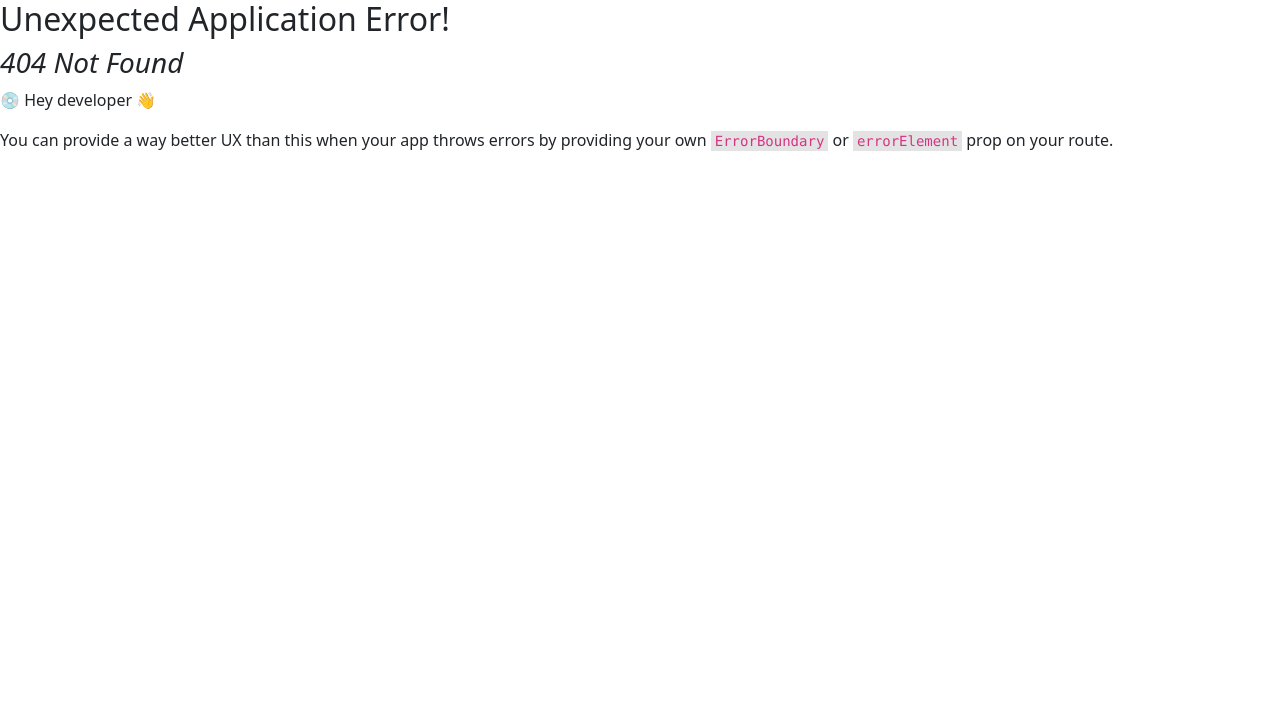
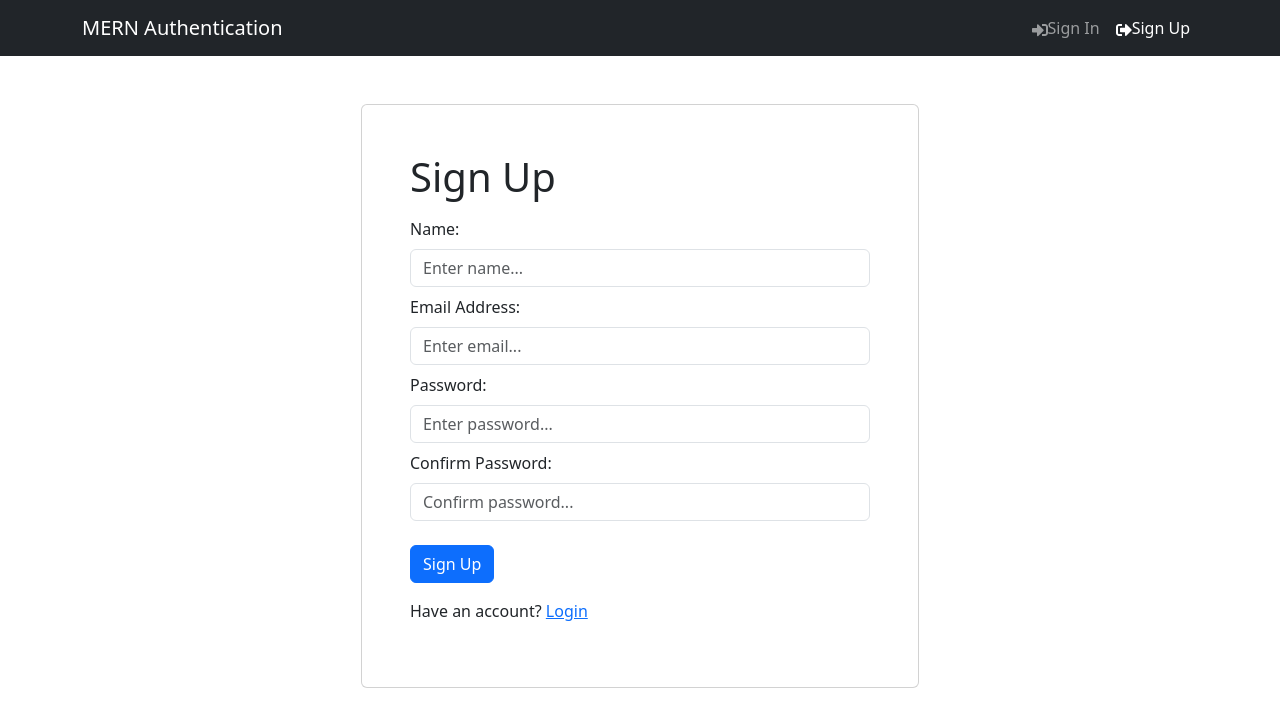
Before and after one commit to katarzyna-stepczynska/Authentication-Template-MERN, a React (Vite) app in the folder client/: page /register in a window 1280 px wide. Before the commit this address had no page. Shown: the top 726 px of the page. Built offline with nearby package versions, Linux system fonts and the light colour scheme.

Commit message:
work with Login and Register components and add routes to them

```diff
--- /dev/null
+++ b/client/src/components/FormContainer.jsx
@@ -0,0 +1,15 @@
+import { Container, Row, Col } from "react-bootstrap";
+
+const FormContainer = ({ children }) => {
+  return (
+    <Container>
+      <Row className="justify-content-md-center mt-5">
+        <Col xs={12} md={6} className="card p-5">
+          {children}
+        </Col>
+      </Row>
+    </Container>
+  );
+};
+
+export default FormContainer;
--- a/client/src/main.jsx
+++ b/client/src/main.jsx
@@ -10,11 +10,15 @@
 import "bootstrap/dist/css/bootstrap.min.css";
 import "./index.css";
 import HomeScreen from "./screens/HomeScreen.jsx";
+import LoginScreen from "./screens/LoginScreen.jsx";
+import RegisterScreen from "./screens/RegisterScreen.jsx";
 
 const router = createBrowserRouter(
   createRoutesFromElements(
     <Route path="/" element={<App />}>
       <Route index={true} path="/" element={<HomeScreen />} />
+      <Route path="/login" element={<LoginScreen />} />
+      <Route path="/register" element={<RegisterScreen />} />
     </Route>
   )
 );
--- /dev/null
+++ b/client/src/screens/LoginScreen.jsx
@@ -0,0 +1,58 @@
+import { useState } from "react";
+import { Link } from "react-router-dom";
+import { Form, Button, Row, Col } from "react-bootstrap";
+import FormContainer from "../components/FormContainer";
+
+const LoginScreen = () => {
+  const [email, setEmail] = useState("");
+  const [password, setPassword] = useState("");
+
+  const submitHandler = async (e) => {
+    e.preventDefault();
+    console.log("submit");
+  };
+
+  const handleEmailChange = (e) => {
+    setEmail(e.target.value);
+  };
+
+  const handlePasswordChange = (e) => {
+    setPassword(e.target.value);
+  };
+
+  return (
+    <FormContainer>
+      <h1>Sign In</h1>
+      <Form onSubmit={submitHandler}>
+        <Form.Group className="my-2" controlId="email">
+          <Form.Label>Email Address:</Form.Label>
+          <Form.Control
+            type="email"
+            placeholder="Enter email..."
+            value={email}
+            onChange={handleEmailChange}
+          ></Form.Control>
+        </Form.Group>
+        <Form.Group className="my-2" controlId="password">
+          <Form.Label>Password:</Form.Label>
+          <Form.Control
+            type="password"
+            placeholder="Enter password..."
+            value={password}
+            onChange={handlePasswordChange}
+          ></Form.Control>
+        </Form.Group>
+        <Button type="submit" variant="primary" className="mt-3">
+          Sign In
+        </Button>
+        <Row className="py-3">
+          <Col>
+            NewCustomer? <Link to="/register">Register</Link>
+          </Col>
+        </Row>
+      </Form>
+    </FormContainer>
+  );
+};
+
+export default LoginScreen;
--- /dev/null
+++ b/client/src/screens/RegisterScreen.jsx
@@ -0,0 +1,86 @@
+import { useState } from "react";
+import { Link } from "react-router-dom";
+import { Form, Button, Row, Col } from "react-bootstrap";
+import FormContainer from "../components/FormContainer";
+
+const RegisterScreen = () => {
+  const [name, setName] = useState("");
+  const [email, setEmail] = useState("");
+  const [password, setPassword] = useState("");
+  const [confirmPassword, setConfirmPassword] = useState("");
+
+  const submitHandler = async (e) => {
+    e.preventDefault();
+    console.log("submit");
+  };
+
+  const handleNameChange = (e) => {
+    setName(e.target.value);
+  };
+
+  const handleEmailChange = (e) => {
+    setEmail(e.target.value);
+  };
+
+  const handlePasswordChange = (e) => {
+    setPassword(e.target.value);
+  };
+
+  const handleConfirmPasswordChange = (e) => {
+    setConfirmPassword(e.target.value);
+  };
+
+  return (
+    <FormContainer>
+      <h1>Sign Up</h1>
+      <Form onSubmit={submitHandler}>
+        <Form.Group className="my-2" controlId="name">
+          <Form.Label>Name:</Form.Label>
+          <Form.Control
+            type="text"
+            placeholder="Enter name..."
+            value={name}
+            onChange={handleNameChange}
+          ></Form.Control>
+        </Form.Group>
+        <Form.Group className="my-2" controlId="email">
+          <Form.Label>Email Address:</Form.Label>
+          <Form.Control
+            type="email"
+            placeholder="Enter email..."
+            value={email}
+            onChange={handleEmailChange}
+          ></Form.Control>
+        </Form.Group>
+        <Form.Group className="my-2" controlId="password">
+          <Form.Label>Password:</Form.Label>
+          <Form.Control
+            type="password"
+            placeholder="Enter password..."
+            value={password}
+            onChange={handlePasswordChange}
+          ></Form.Control>
+        </Form.Group>
+        <Form.Group className="my-2" controlId="confirmPassword">
+          <Form.Label>Confirm Password:</Form.Label>
+          <Form.Control
+            type="password"
+            placeholder="Confirm password..."
+            value={confirmPassword}
+            onChange={handleConfirmPasswordChange}
+          ></Form.Control>
+        </Form.Group>
+        <Button type="submit" variant="primary" className="mt-3">
+          Sign Up
+        </Button>
+        <Row className="py-3">
+          <Col>
+            Have an account? <Link to="/login">Login</Link>
+          </Col>
+        </Row>
+      </Form>
+    </FormContainer>
+  );
+};
+
+export default RegisterScreen;
```
